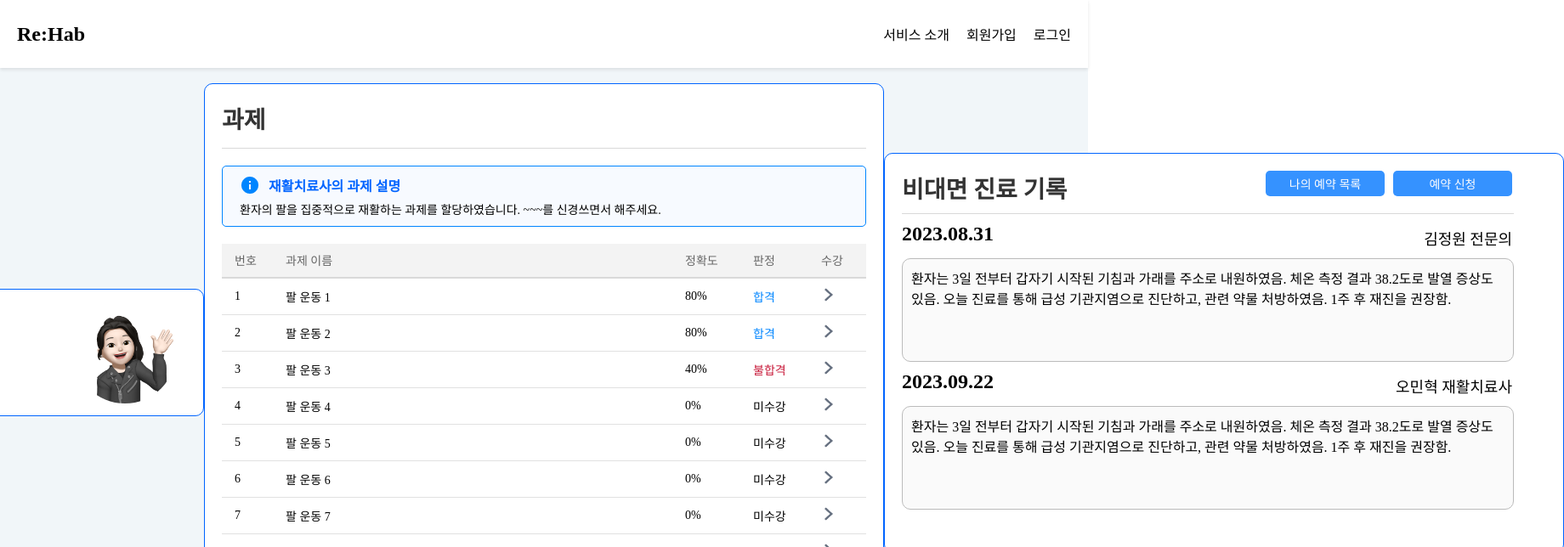
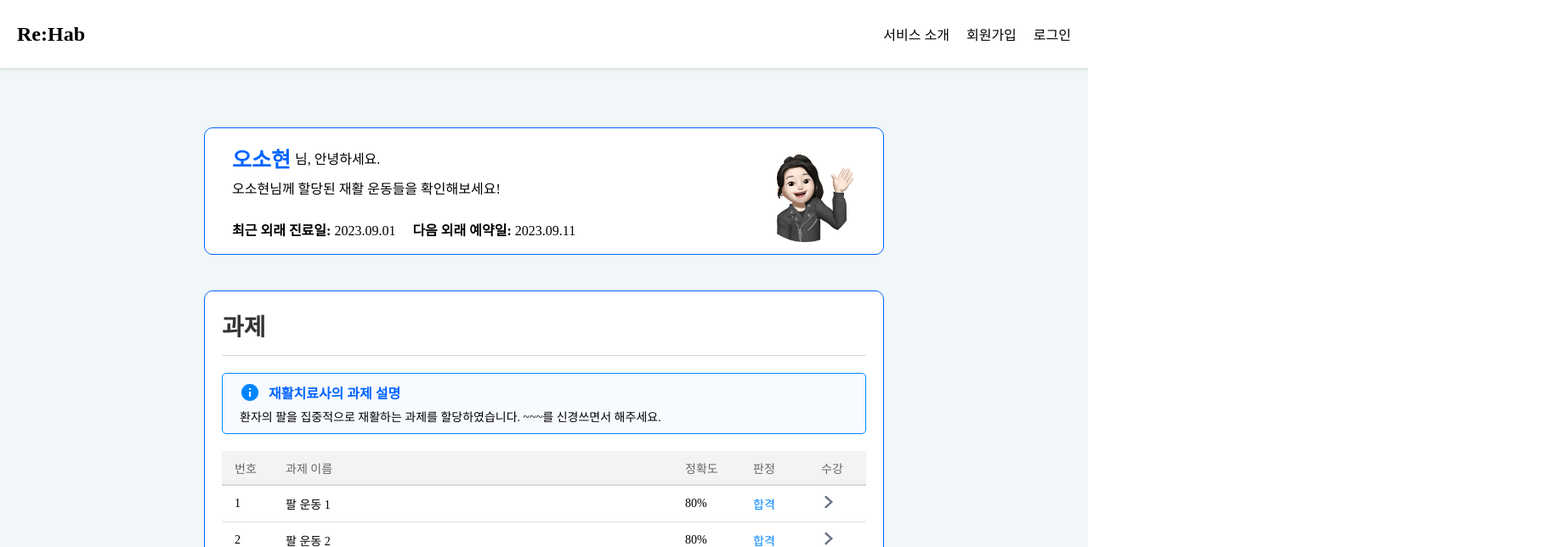
Before and after one commit to sync-without-async/Rehab-FrontEnd, a React (Vite) app: page /userdash in a window 1280 px wide. Shown: the top 644 px of the page at 85% size, 1840 px wide, since content can reach past the window. Built offline with nearby package versions, Linux system fonts and the light colour scheme.

Commit message:
Feat: 환자 대시보드 페이지 구현

```diff
--- a/src/components/UserDashBoard/UserUntactRecord.jsx
+++ b/src/components/UserDashBoard/UserUntactRecord.jsx
@@ -21,7 +21,7 @@ const Title = styled.h1`
 `;
 
 const Divider = styled.hr`
-  width: 720px;
+  width: 100%;
   height: 1px;
   background-color: #d9d9d9;
   border: none;
@@ -31,7 +31,7 @@ const Divider = styled.hr`
 const ButtonGroup = styled.div`
   position: absolute;
   top: 20px;
-  right: 60px;
+  right: 20px;
 `;
 
 const Button = styled.button`
@@ -58,7 +58,7 @@ const DateText = styled.p`
 `;
 
 const RecordBox = styled.div`
-  width: 720px;
+  width: 100%;
   height: 122px;
   background-color: #FAFAFA;
   border-radius: 10px;
@@ -73,7 +73,7 @@ const DoctorInfo = styled.span`
   font-size: 18px;
   position: absolute;
   margin-top: 15px;
-  right: 60px;
+  right: 20px;
 `;
 
 
--- a/src/pages/User/MyUserPage.jsx
+++ b/src/pages/User/MyUserPage.jsx
@@ -12,11 +12,25 @@ const PageContainer = styled.div`
 
 const CenteredContainer = styled.div`
   display: flex;
+  flex-direction: column;
   justify-content: center;
   align-items: center;
   flex: 1;
-  margin-top: -50px;
+  margin-top: 10px;
 `;
+
+const StyledComponentWrapper = styled.div`
+  margin: 14px 0;
+
+  &:first-child {
+    margin-top: 60px;
+  }
+
+  &:not(:last-child) {
+    margin-bottom: 28px; // 28px 마진을 추가합니다.
+  }
+`;
+
 
 const MyUserPage = () => {
 
@@ -24,9 +38,15 @@ const MyUserPage = () => {
     <PageContainer>
       <Header/>
       <CenteredContainer>
+        <StyledComponentWrapper>
           <UserDashHeader/>
+        </StyledComponentWrapper>
+        <StyledComponentWrapper>
           <UserAssignList/>
+        </StyledComponentWrapper>
+        <StyledComponentWrapper>
           <UserUntactRecord />
+        </StyledComponentWrapper>
       </CenteredContainer>
     </PageContainer>
   );
```
Lines whose indentation alone changed are shown as unchanged.
